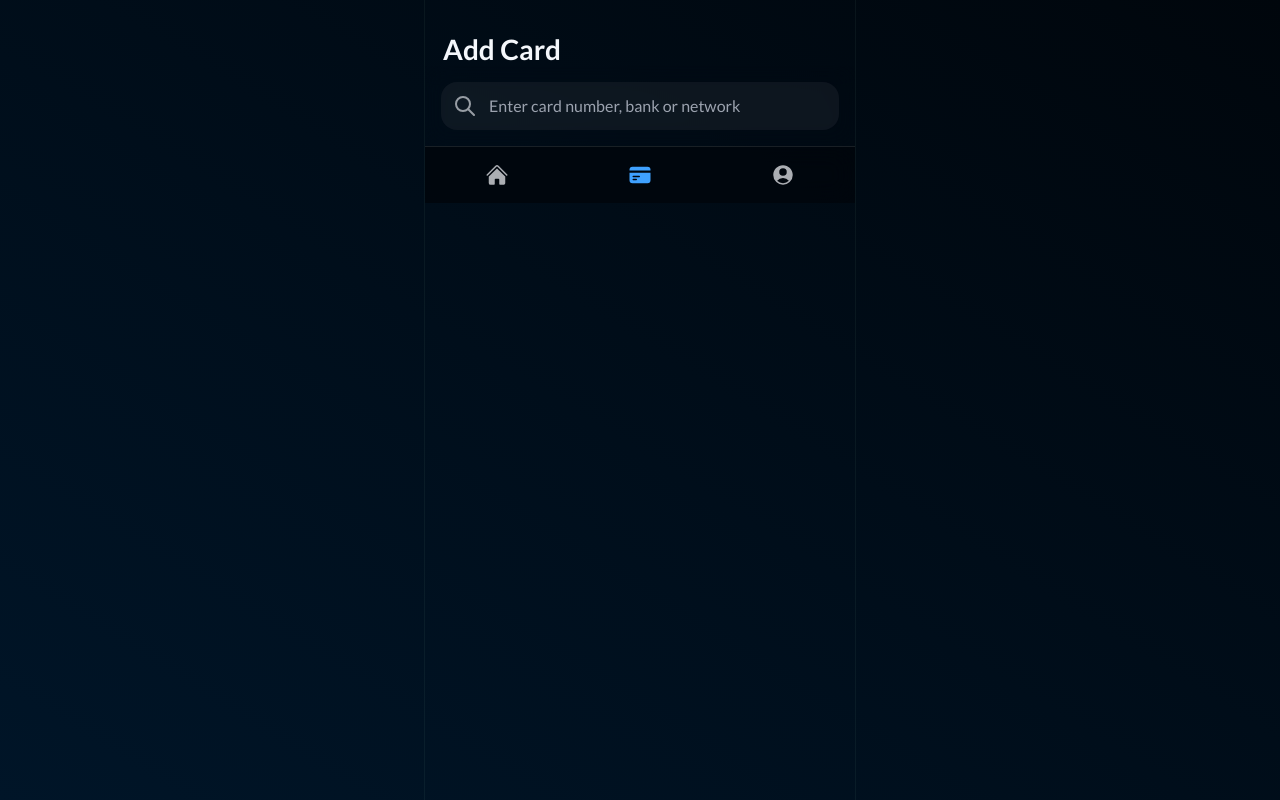
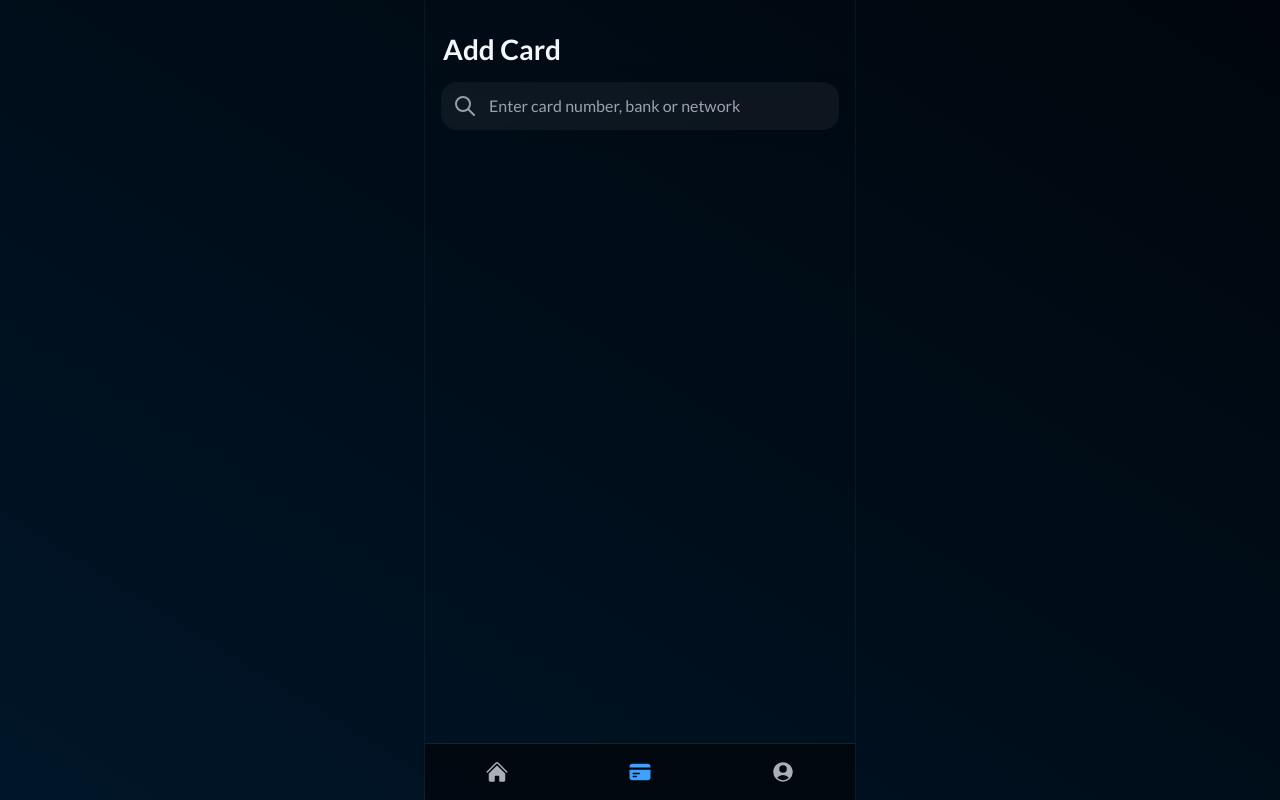
Before and after one commit to hrvsdev/cardnest, a React (Vite) app: page /add in a window 1280 px wide. Built offline with nearby package versions, Linux system fonts and the light colour scheme.

Commit message:
Add blank `Add card` and `User` component Pages

```diff
--- a/src/App.tsx
+++ b/src/App.tsx
@@ -1,8 +1,9 @@
 import { Navigate, Route, Routes } from "react-router-dom";
 
+import { Add } from "@pages/Add";
 import { Home } from "@pages/Home";
+import { User } from "@pages/User";
 
-import { Header } from "@components/Header";
 import { TabBar } from "@components/TabBar";
 
 export default function App() {
@@ -10,8 +11,8 @@ export default function App() {
 		<main className="flex flex-col min-h-dvh h-full w-full">
 			<Routes>
 				<Route path="home" element={<Home />} />
-				<Route path="add" element={<Header title="Add Card" />} />
-				<Route path="user" element={<Header title="You" />} />
+				<Route path="add" element={<Add />} />
+				<Route path="user" element={<User />} />
 				<Route path="*" element={<Navigate to="home" />} />
 			</Routes>
 			<TabBar />
--- /dev/null
+++ b/src/pages/Add/index.tsx
@@ -0,0 +1,13 @@
+import { Fragment } from "react";
+
+import { PageContainer } from "@components/Containers";
+import { Header } from "@components/Header";
+
+export function Add() {
+	return (
+		<Fragment>
+			<Header title="Add Card" />
+			<PageContainer />
+		</Fragment>
+	);
+}
--- /dev/null
+++ b/src/pages/User/index.tsx
@@ -0,0 +1,13 @@
+import { Fragment } from "react";
+
+import { PageContainer } from "@components/Containers";
+import { Header } from "@components/Header";
+
+export function User() {
+	return (
+		<Fragment>
+			<Header title="You" />
+			<PageContainer />
+		</Fragment>
+	);
+}
```
